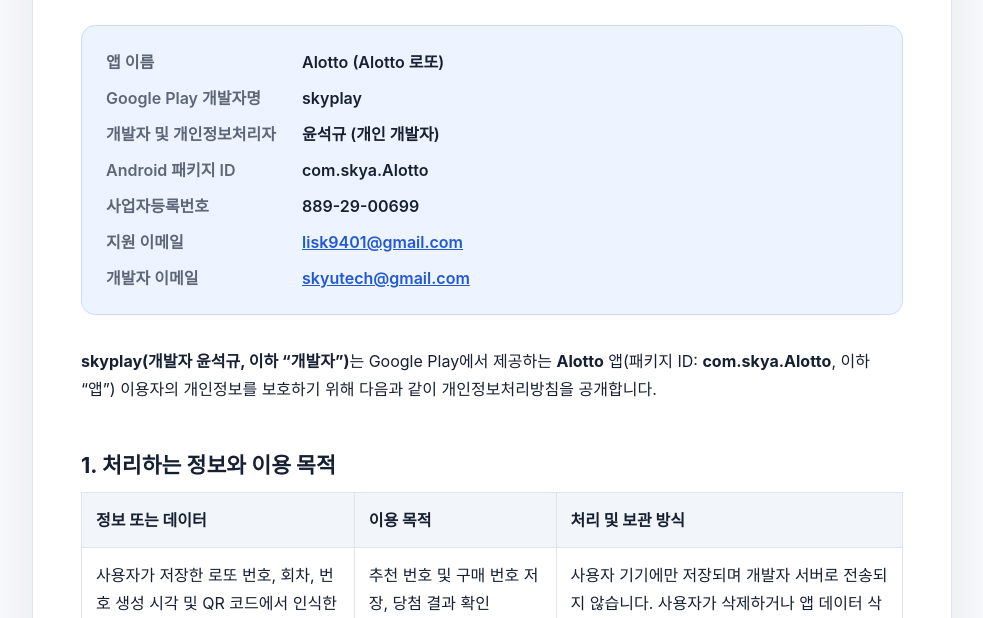
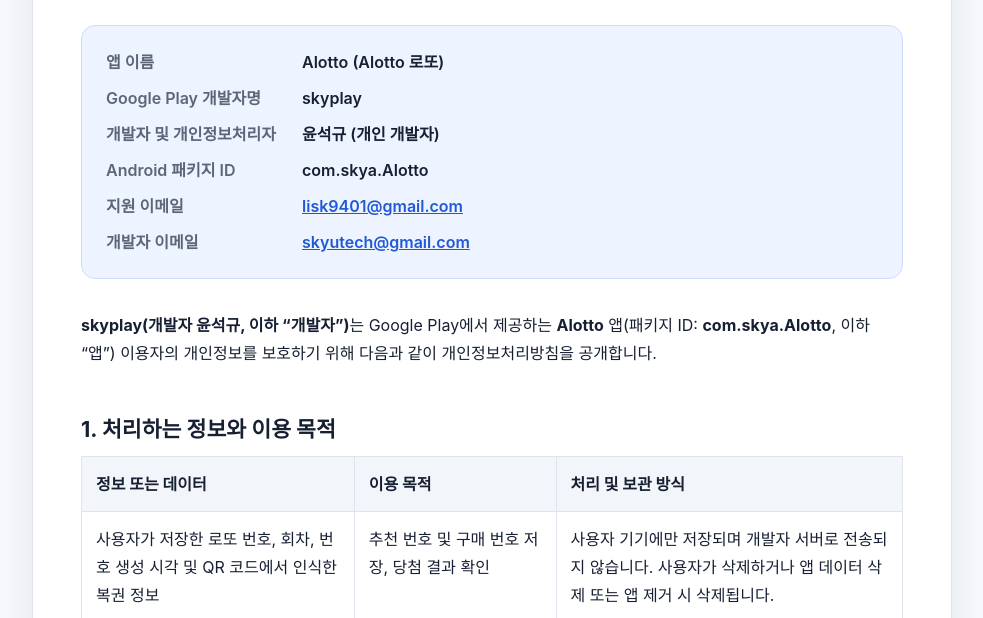
Before and after one commit to skylar-Youn/skylar-Youn.github.io, a plain HTML site: page alotto-privacy.html in a window 1280 px wide. Shown: the part 182-800 px from the top of the page, without its empty margins (148-1131 px from the left). Drawn offline with Linux system fonts and the light colour scheme.

Commit message:
Remove business registration number from Alotto policy

```diff
--- a/alotto-privacy.html
+++ b/alotto-privacy.html
@@ -98,8 +98,6 @@
         <dd>윤석규 (개인 개발자)</dd>
         <dt>Android 패키지 ID</dt>
         <dd>com.skya.Alotto</dd>
-        <dt>사업자등록번호</dt>
-        <dd>889-29-00699</dd>
         <dt>지원 이메일</dt>
         <dd><a href="mailto:lisk9401@gmail.com">lisk9401@gmail.com</a></dd>
         <dt>개발자 이메일</dt>
```
